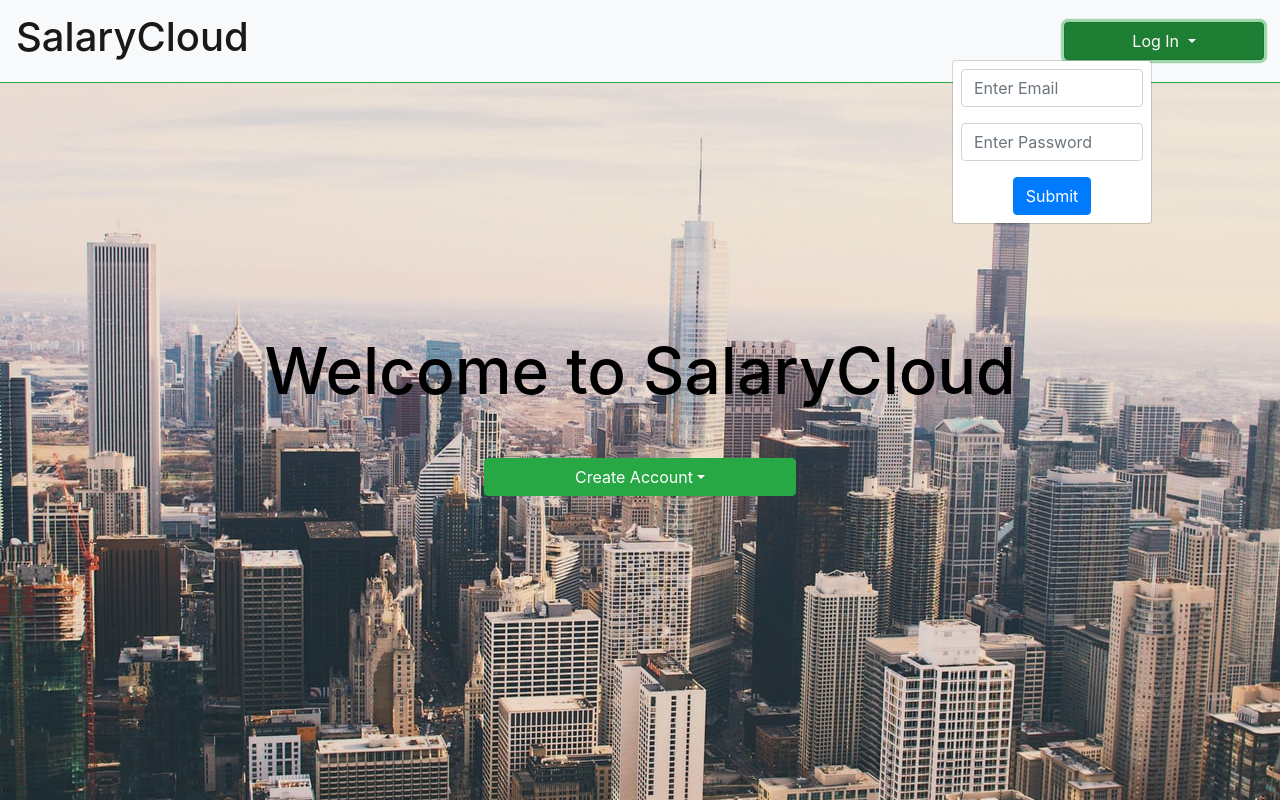
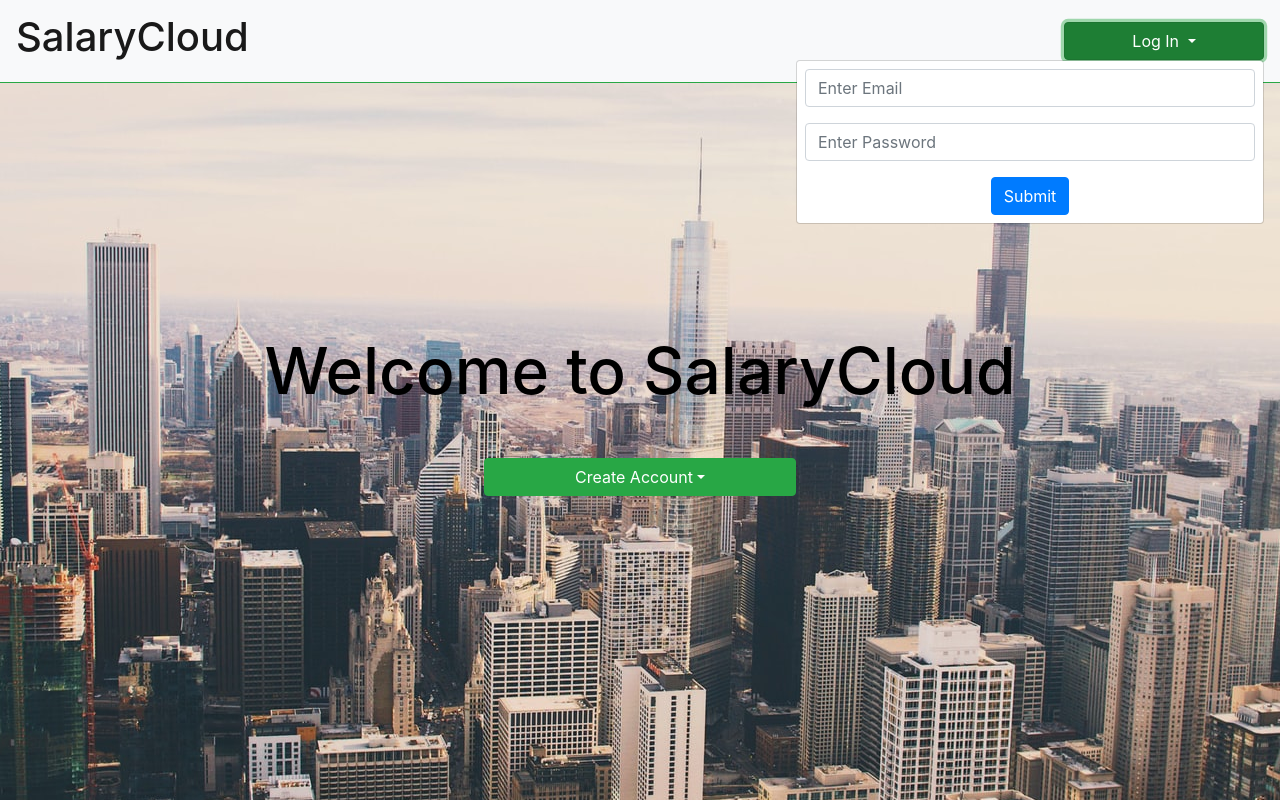
Before and after one commit to stynan27/SalaryCloud, a React (Create React App) app in the folder salary-cloud/: page /Welcome in a window 1280 px wide. Both pictures are taken after a click on the button "Log In". Shown: the top 800 px of the page. Built offline with nearby package versions, Linux system fonts and the light colour scheme.

Commit message:
brought login drop down towards center

```diff
--- a/salary-cloud/src/App.css
+++ b/salary-cloud/src/App.css
@@ -20,3 +20,9 @@ html, body {
 .App {
   height: inherit;
 }
+
+@media only screen and (max-width: 310px) {
+  .App {
+    width: fit-content;
+  }
+}
--- a/salary-cloud/src/components/header/LoggedIn.js
+++ b/salary-cloud/src/components/header/LoggedIn.js
@@ -2,7 +2,6 @@ import React from 'react';
 import Nav from 'react-bootstrap/Nav';
 import Dropdown from 'react-bootstrap/Dropdown';
 import { Link } from 'react-router-dom';
-
 
 function LoggedIn() {
 
--- a/salary-cloud/src/components/header/LoggedOut.js
+++ b/salary-cloud/src/components/header/LoggedOut.js
@@ -11,7 +11,7 @@ function LoggedOut(props) {
         <Dropdown className="">
           <Dropdown.Toggle className="log-btn" variant="success"> Log In </Dropdown.Toggle>
 
-          <Dropdown.Menu className="log-btn text-center">
+          <Dropdown.Menu className="dropdown-right text-center">
             <div className="mx-2" onSubmit={props.handleSubmit}>
               <Form>
                 <Form.Group controlId="formEmail">
--- a/salary-cloud/src/components/header/header.css
+++ b/salary-cloud/src/components/header/header.css
@@ -6,3 +6,15 @@
 button.log-btn {
   width: 100%;
 }
+
+.dropdown-right {
+  left: -90% !important;
+  right: 0% !important;
+}
+
+@media only screen and (min-width: 605px) {
+  .dropdown-right {
+    left: -50% !important;
+    right: 0% !important;
+  }
+}
```
